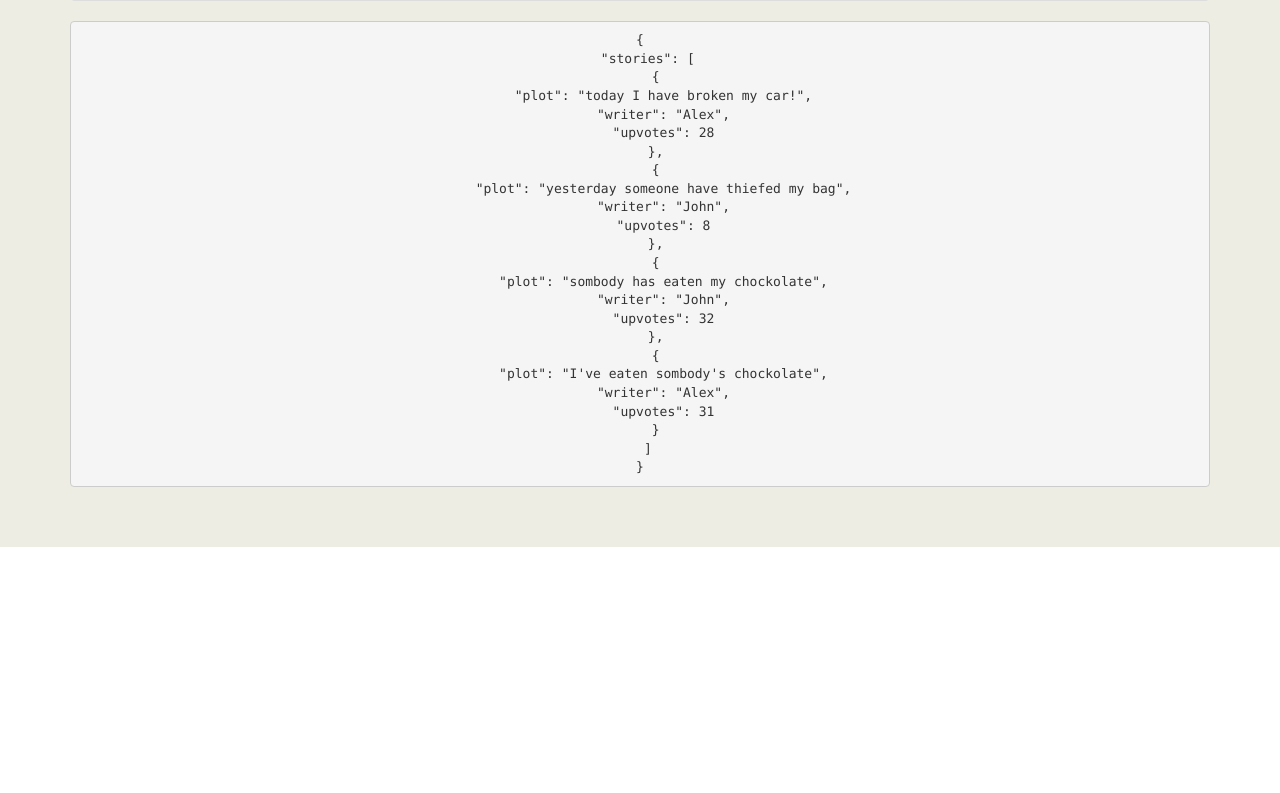
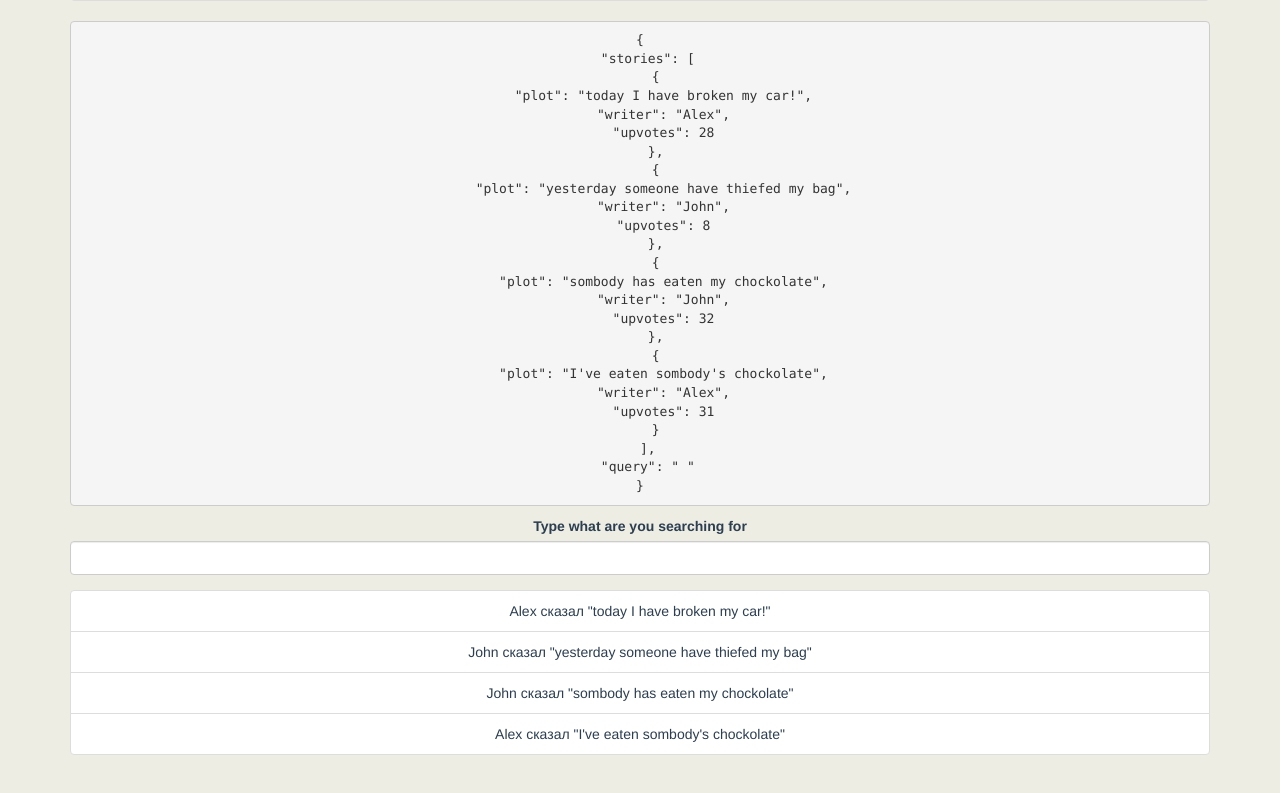
Before and after one commit to ShmidtAlex/Greatness-of-Vue-book, a Vue app: page /exercises in a window 1280 px wide. Shown: the part 1462-2255 px from the top of the page. Before the commit the page ends 2009 px from the top, so only its background shows below. Built offline with nearby package versions, Linux system fonts and the light colour scheme.

Commit message:
on the fly filtration added

```diff
--- a/src/components/StoriesFilter.vue
+++ b/src/components/StoriesFilter.vue
@@ -8,6 +8,7 @@
 		</ul>
 
 		<h3>John Stories</h3>
+
 		<ul class="list-group">
       <!-- yes, we can use new array, which is the result of function storiesBy -->
 			<li v-for="(story, index) in storiesBy('John')" :key="index" class="list-group-item">
@@ -22,7 +23,16 @@
         </li>
       </ul>
     </div>
-      <pre>{{$data}}</pre>
+    <pre>{{$data}}</pre>
+    <div class="form-group">
+      <label for="query">Type what are you searching for</label>
+      <input v-model="query" class="form-control">
+    </div>
+    <ul class="list-group">
+      <li v-for="(story, index) in search" :key="index" class="list-group-item">
+        {{ story.writer }} сказал "{{ story.plot }}"
+      </li>
+    </ul>
 
 
 	</div>
@@ -53,7 +63,8 @@
             writer: "Alex",
             upvotes: 31,
           },
-				]
+				],
+        query: ' ',
 			}
 		},
     methods: {
@@ -68,6 +79,12 @@
         return this.stories.filter(function(item) {
           return item.upvotes > 25;
         });
+      },
+      search: function() {
+        let query = this.query;
+        return this.stories.filter(function(story){
+          return story.plot.includes(query);
+        })
       }
     }
 	}
```
